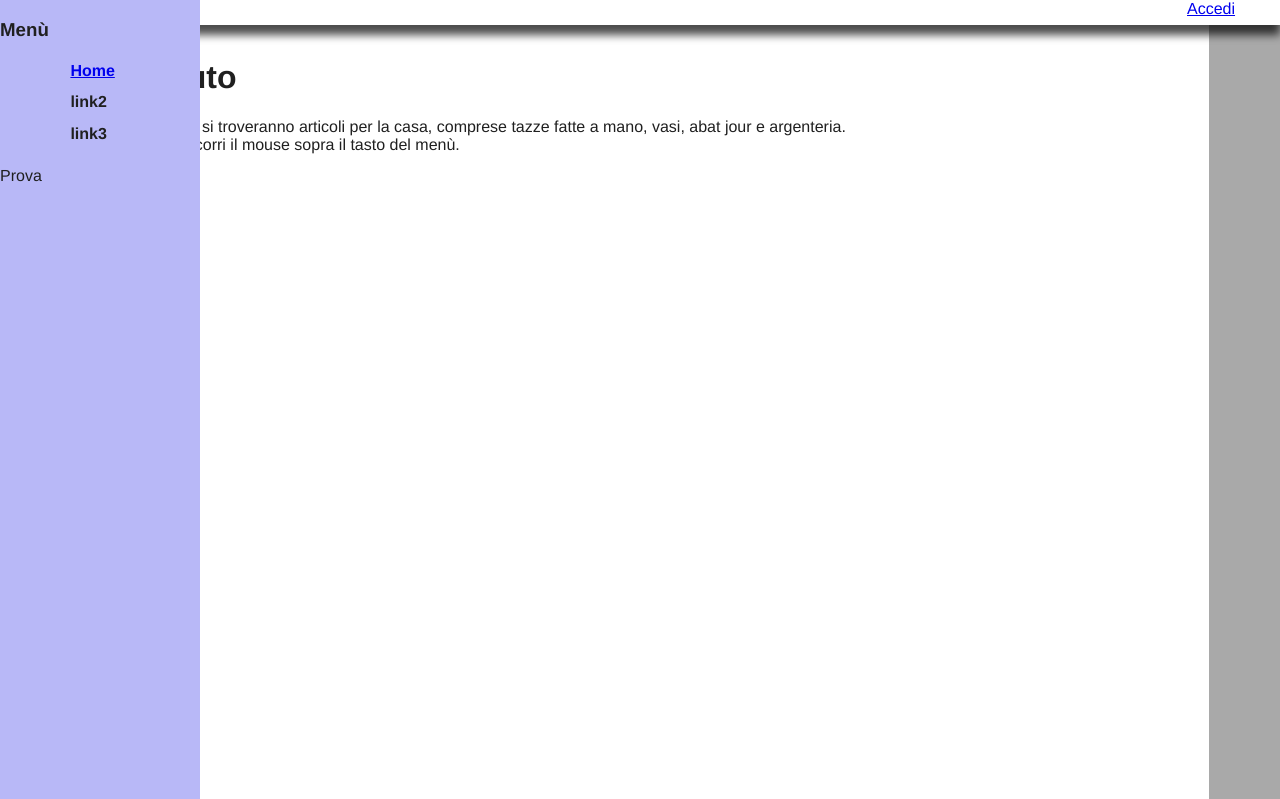
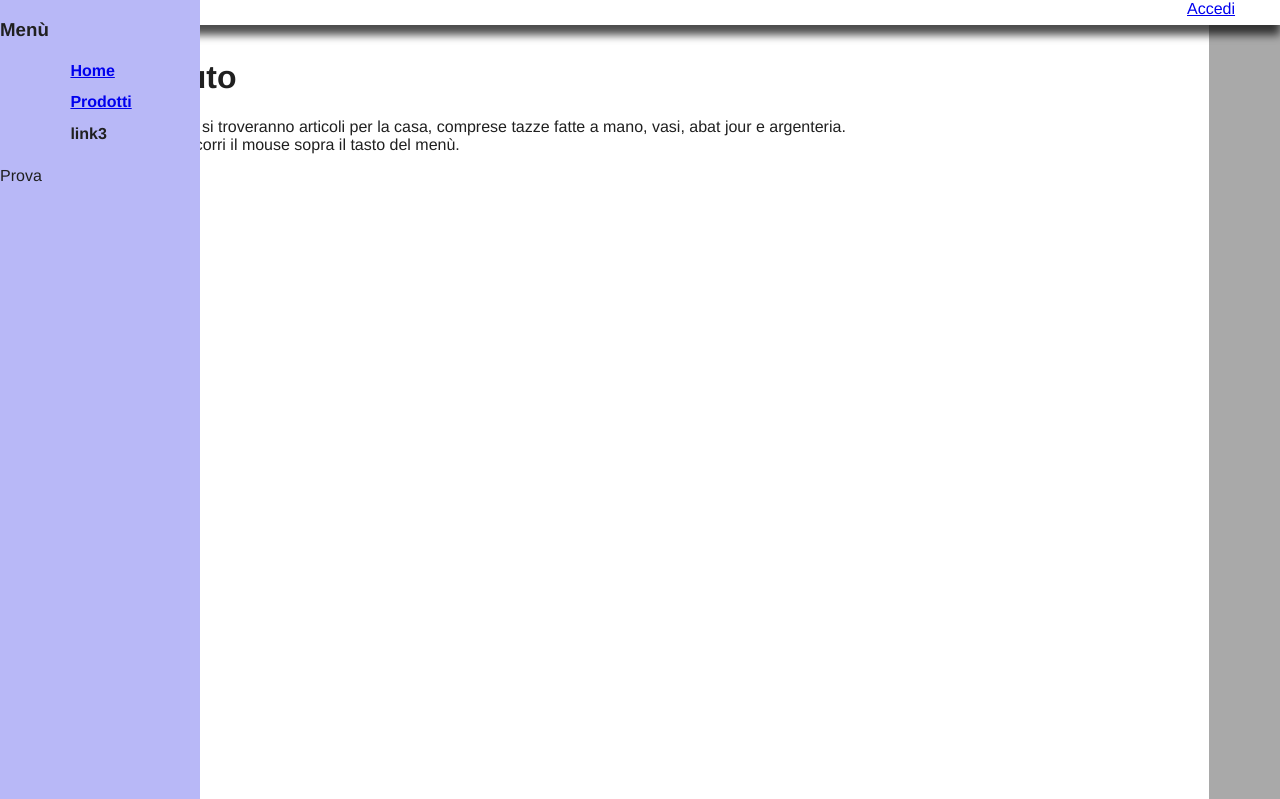
Before and after one commit to Polpetta/basidati2015, a PHP site: page / in a window 1280 px wide. Shown: the top 799 px of the page. Run offline with PHP 8.4, Linux system fonts and the light colour scheme.

Commit message:
Aggiunta pagina prodotti

```diff
--- a/include/page.php
+++ b/include/page.php
@@ -21,7 +21,7 @@ function getMenu(){
             <h3>Men&ugrave;</h3>
             <ul>
                 <li><a href="index.php">Home</a></li>
-                <li>link2</li>
+                <li><a href="products.php">Prodotti</a></li>
                 <li>link3</li>
             </ul>
             <p>Prova</p>
```
